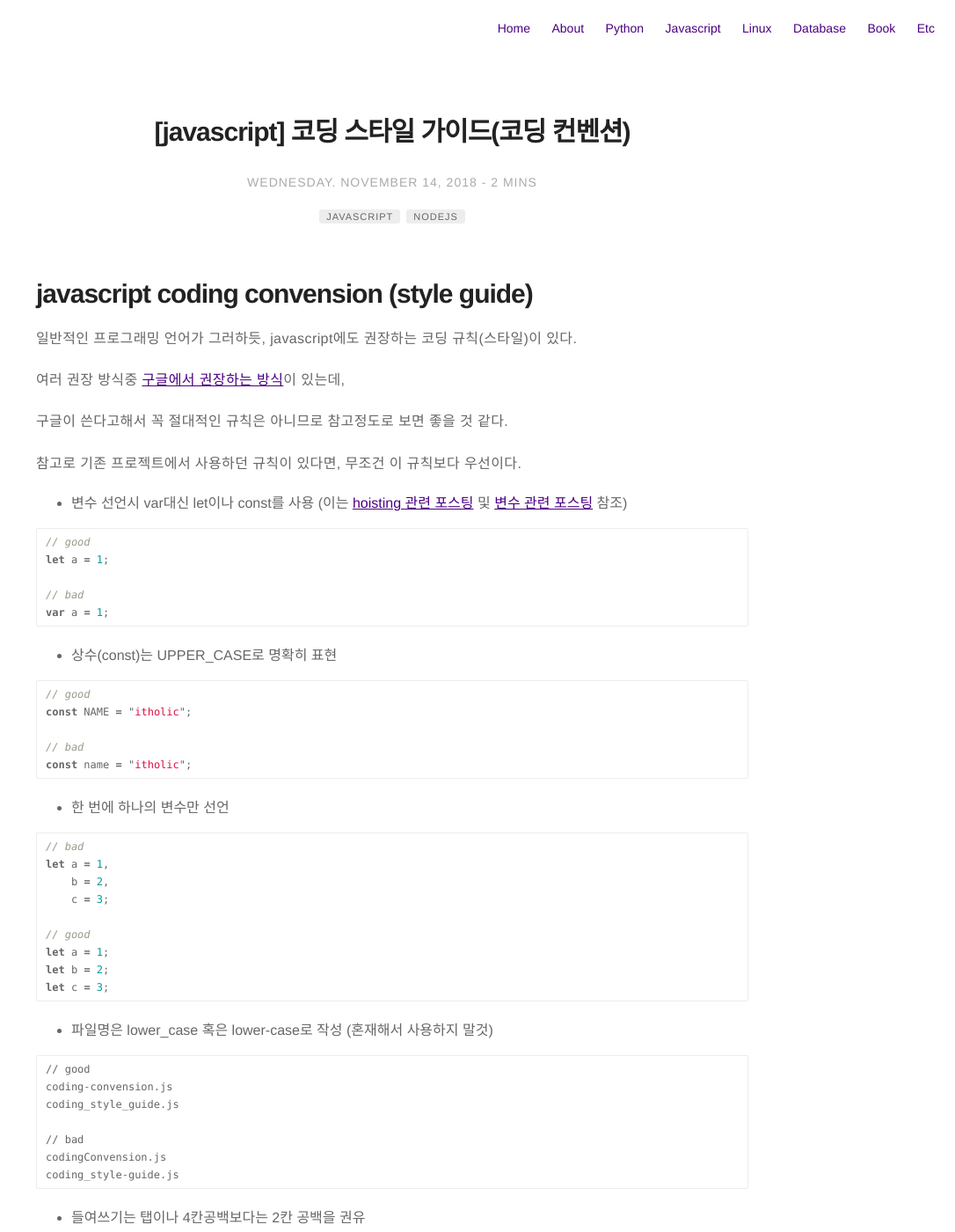
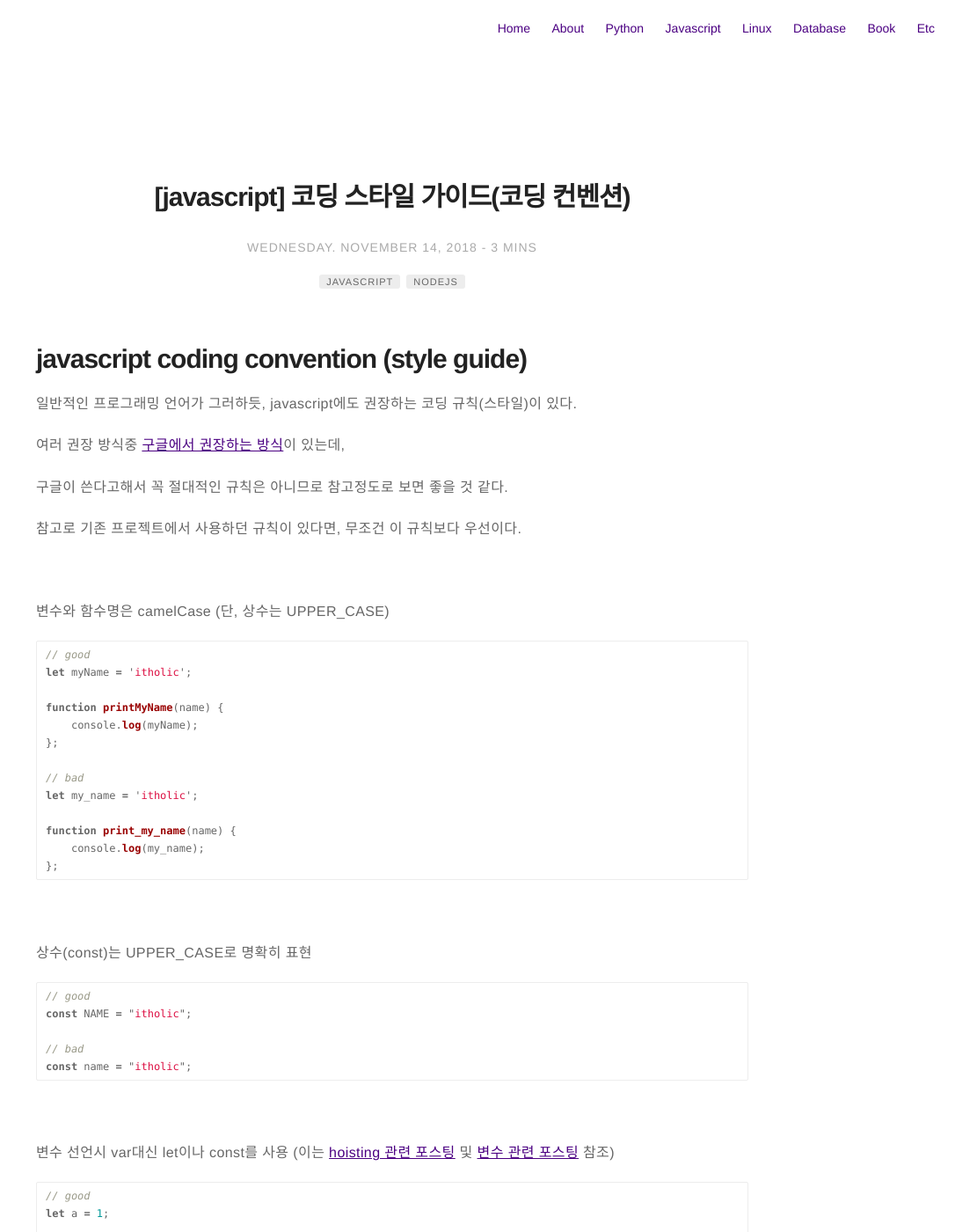
Before and after one commit to itholic/itholic.github.io, a Jekyll site: the page built from _posts/javascript/2018-11-14-js-style-guide.md, in a window 1280 px wide and 1400 px high. Shown: the whole window at 88% size, without its empty margins (194-1280 px from the left). Built offline with Jekyll 4.4.1, drawn with Linux system fonts in a browser that asks for light colours.

Commit message:
[adsense] add to header

````diff
--- a/_includes/header.html
+++ b/_includes/header.html
@@ -31,3 +31,19 @@
 {% endif %}
 
 {% include nav.html %}
+
+<br/>
+<br/>
+<br/>
+
+<script async src="//pagead2.googlesyndication.com/pagead/js/adsbygoogle.js"></script>
+<!-- 헤드 광고 -->
+<ins class="adsbygoogle"
+     style="display:block"
+     data-ad-client="ca-pub-3987666282809101"
+     data-ad-slot="6508045404"
+     data-ad-format="auto"
+     data-full-width-responsive="true"></ins>
+<script>
+(adsbygoogle = window.adsbygoogle || []).push({});
+</script>
--- a/_posts/javascript/2018-11-14-js-style-guide.md
+++ b/_posts/javascript/2018-11-14-js-style-guide.md
@@ -11,7 +11,7 @@
   priority: 1.0
 ---
 
-# javascript coding convension (style guide)
+# javascript coding convention (style guide)
 
 일반적인 프로그래밍 언어가 그러하듯, javascript에도 권장하는 코딩 규칙(스타일)이 있다.
 
@@ -22,7 +22,41 @@
 참고로 기존 프로젝트에서 사용하던 규칙이 있다면, 무조건 이 규칙보다 우선이다.
 
 
-- 변수 선언시 var대신 let이나 const를 사용 (이는 <a href="https://itholic.github.io/js-hoisting/" target="_blank">hoisting 관련 포스팅</a> 및 <a href="https://itholic.github.io/js-var-let-const/" target="_blank">변수 관련 포스팅</a> 참조)
+<br/>
+
+변수와 함수명은 camelCase (단, 상수는 UPPER\_CASE)
+
+```js
+// good
+let myName = 'itholic';
+
+function printMyName(name) {
+    console.log(myName);
+};
+
+// bad
+let my_name = 'itholic';
+
+function print_my_name(name) {
+    console.log(my_name);
+};
+```
+
+<br/>
+
+상수(const)는 UPPER\_CASE로 명확히 표현
+
+```js
+// good
+const NAME = "itholic";
+
+// bad
+const name = "itholic";
+```
+
+<br/>
+
+변수 선언시 var대신 let이나 const를 사용 (이는 <a href="https://itholic.github.io/js-hoisting/" target="_blank">hoisting 관련 포스팅</a> 및 <a href="https://itholic.github.io/js-var-let-const/" target="_blank">변수 관련 포스팅</a> 참조)
 
 ```js
 // good
@@ -32,18 +66,12 @@
 var a = 1;
 ```
 
-- 상수(const)는 UPPER\_CASE로 명확히 표현
-
-```js
-// good
-const NAME = "itholic";
-
-// bad
-const name = "itholic";
-```
 
 
-- 한 번에 하나의 변수만 선언
+<br/>
+
+
+한 번에 하나의 변수만 선언
 
 ```js
 // bad
@@ -57,7 +85,10 @@
 let c = 3;
 ```
 
-- 파일명은 lower\_case 혹은 lower-case로 작성 (혼재해서 사용하지 말것)
+
+<br/>
+
+파일명은 lower\_case 혹은 lower-case로 작성 (혼재해서 사용하지 말것)
 
 ```
 // good
@@ -69,7 +100,10 @@
 coding_style-guide.js
 ```
 
-- 들여쓰기는 탭이나 4칸공백보다는 2칸 공백을 권유
+
+<br/>
+
+들여쓰기는 탭이나 4칸공백보다는 2칸 공백을 권유
 
 ```js
 // good
@@ -83,7 +117,10 @@
 }
 ```
 
-- 문장의 끝에 세미콜론 기재를 권유 (자바스크립트는 세미콜론이 강요되지 않음)
+
+<br/>
+
+문장의 끝에 세미콜론 기재를 권유 (자바스크립트는 세미콜론이 강요되지 않음)
 
 ```js
 var a1 = 10;
@@ -93,7 +130,10 @@
 };
 ```
 
-- Arrow Function으로 표현할 수 있는 부분은 가급적 Arrow Function으로 표현할 것
+
+<br/>
+
+Arrow Function으로 표현할 수 있는 부분은 가급적 Arrow Function으로 표현할 것
 
 ```js
 // good
@@ -105,7 +145,10 @@
 });
 ```
 
-- 문자열 연결시 + 보다는 탬플릿 문자열로 표현 (따옴표 모양 유심히 볼 것)
+
+<br/>
+
+문자열 연결시 + 보다는 탬플릿 문자열로 표현 (따옴표 모양 유심히 볼 것)
 
 ```js
 let name = "itholic";
@@ -118,7 +161,10 @@
 ```
 
 
-- 문자열은 큰따옴표(") 보다는 작은따옴표(')를 사용, 문자열에 작은따옴표 포함시 탬플릿 문자열 사용 (`)
+<br/>
+
+
+문자열은 큰따옴표(") 보다는 작은따옴표(')를 사용, 문자열에 작은따옴표 포함시 탬플릿 문자열 사용 (`)
 
 ```js
 // bad
````
